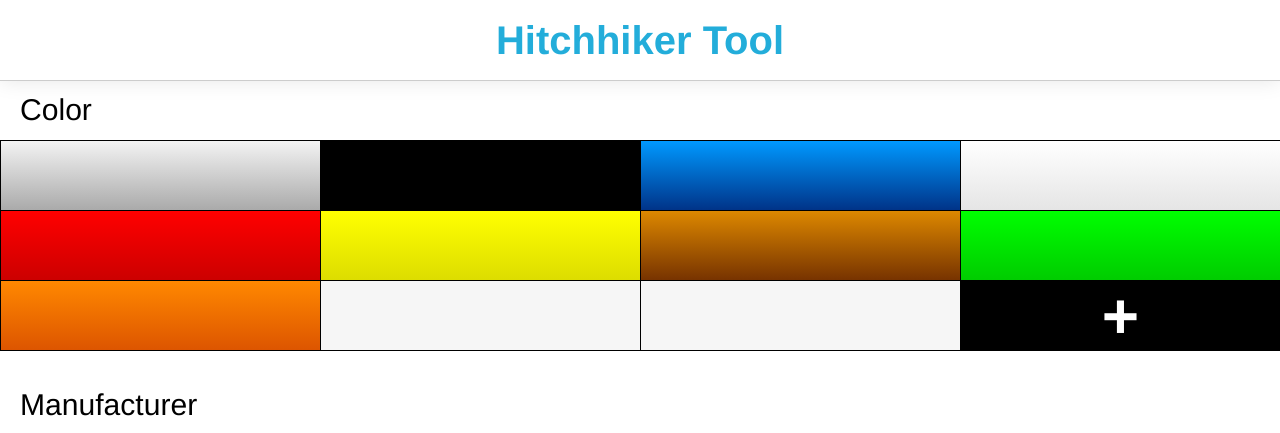
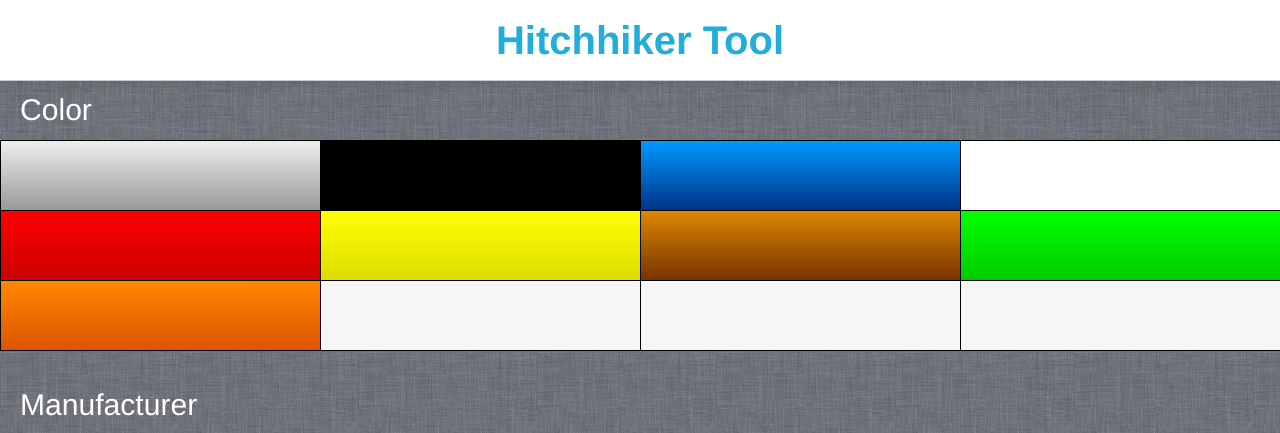
Before and after one commit to DerZyklop/hitchhiker-toolkit, a PHP site: page / in a window 1280 px wide. Shown: the top 433 px of the page. Run offline with PHP 8.4, Linux system fonts and the light colour scheme.

Commit message:
Changed bg-color

```diff
--- a/inc/css/style.css
+++ b/inc/css/style.css
@@ -13,7 +13,7 @@
 }
 
 body {
-  background: url("../img/ui/ipad-pattern.jpg") #444444;
+  background: url("../img/ui/ipad-pattern.jpg") #444444 fixed;
 }
 
 article {
@@ -396,7 +396,7 @@ table {
     height: 3em;
   }
   body:not(:target) #nav:target a:active, body:not(:target) #nav:target a:focus, body:not(:target) #nav:target a:hover {
-    background: #f6f6f6;
+    background: whitesmoke;
   }
   body:not(:target) #nav:target .last a {
     border-bottom: none;
@@ -511,10 +511,12 @@ button, .btn, input[type="button"] {
 .page-wrap p {
   padding-left: 20px;
   padding-right: 20px;
+  color: white;
 }
 
 .page-wrap {
-  background: white;
+  background: #fefefe;
+  background: transparent;
   padding-top: 80px;
   padding-bottom: 40px;
 }
@@ -605,11 +607,11 @@ button, .btn, input[type="button"] {
 }
 
 #color-1 {
-  background-image: -webkit-gradient(linear, 50% 0%, 50% 100%, color-stop(0%, #f3f3f3), color-stop(100%, #aaaaaa));
-  background-image: -webkit-linear-gradient(#f3f3f3, #aaaaaa);
-  background-image: -moz-linear-gradient(#f3f3f3, #aaaaaa);
-  background-image: -o-linear-gradient(#f3f3f3, #aaaaaa);
-  background-image: linear-gradient(#f3f3f3, #aaaaaa);
+  background-image: -webkit-gradient(linear, 50% 0%, 50% 100%, color-stop(0%, #eeeeee), color-stop(100%, #999999));
+  background-image: -webkit-linear-gradient(#eeeeee, #999999);
+  background-image: -moz-linear-gradient(#eeeeee, #999999);
+  background-image: -o-linear-gradient(#eeeeee, #999999);
+  background-image: linear-gradient(#eeeeee, #999999);
 }
 
 #color-2 {
@@ -630,6 +632,7 @@ button, .btn, input[type="button"] {
   background-image: -moz-linear-gradient(#ffffff, #e5e5e5);
   background-image: -o-linear-gradient(#ffffff, #e5e5e5);
   background-image: linear-gradient(#ffffff, #e5e5e5);
+  background: white;
 }
 
 #color-5 {
--- a/inc/sass/_variables.sass
+++ b/inc/sass/_variables.sass
@@ -1,7 +1,7 @@
 $useIEFilters: 1
-$body-background: url("../img/ui/ipad-pattern.jpg") #444
+$body-background: url("../img/ui/ipad-pattern.jpg") #444 fixed
 $width-wrap-width: 1200px
-$width-wrap-background: #fff
+$width-wrap-background: #fefefe
 $page-wrap-padding-t-b: 20px
 $page-wrap-padding-l-r: 40px
 $font-std: 'Droid Sans', helvetica
--- a/inc/sass/style.sass
+++ b/inc/sass/style.sass
@@ -53,9 +53,11 @@ button, .btn, input[type="button"]
   p
     padding-left: 20px
     padding-right: 20px
+    color: #fff
 
 .page-wrap
-  background: #fff
+  background: $width-wrap-background
+  background: transparent
   padding-top: 80px
   padding-bottom: 40px
 
@@ -133,13 +135,14 @@ button, .btn, input[type="button"]
   font-weight: bold
 
 #color-1
-  +background-image(linear-gradient(#f3f3f3, #aaa))
+  +background-image(linear-gradient(#eee, #999))
 #color-2
   background: #000
 #color-3
   +background-image(linear-gradient(#0099ff, #003388))
 #color-4
   +background-image(linear-gradient(#fff, #e5e5e5))
+  background: #fff
 #color-5
   +background-image(linear-gradient(#ff0000, #cc0000))
 #color-6
--- a/index.php
+++ b/index.php
@@ -34,7 +34,9 @@
         </div>
         <div class="form-element" id="color-11">
         </div>
-        <div class="form-element more-btn">+</div>
+        <div class="form-element" id="color-12">
+        </div>
+<!--        <div class="form-element more-btn">+</div>-->
         <div class="clearit"></div>
         <input type="hidden" value="" name="color" id="color" />
       </div>
@@ -75,7 +77,9 @@
         </div>
         <div class="form-element" id="manufacturer-11">
         </div>
-        <div class="form-element more-btn">+</div>
+        <div class="form-element" id="manufacturer-12">
+        </div>
+<!--        <div class="form-element more-btn">+</div>-->
         <div class="clearit"></div>
         <input type="hidden" value="" name="manufacturer" id="manufacturer" />
       </div>
```
